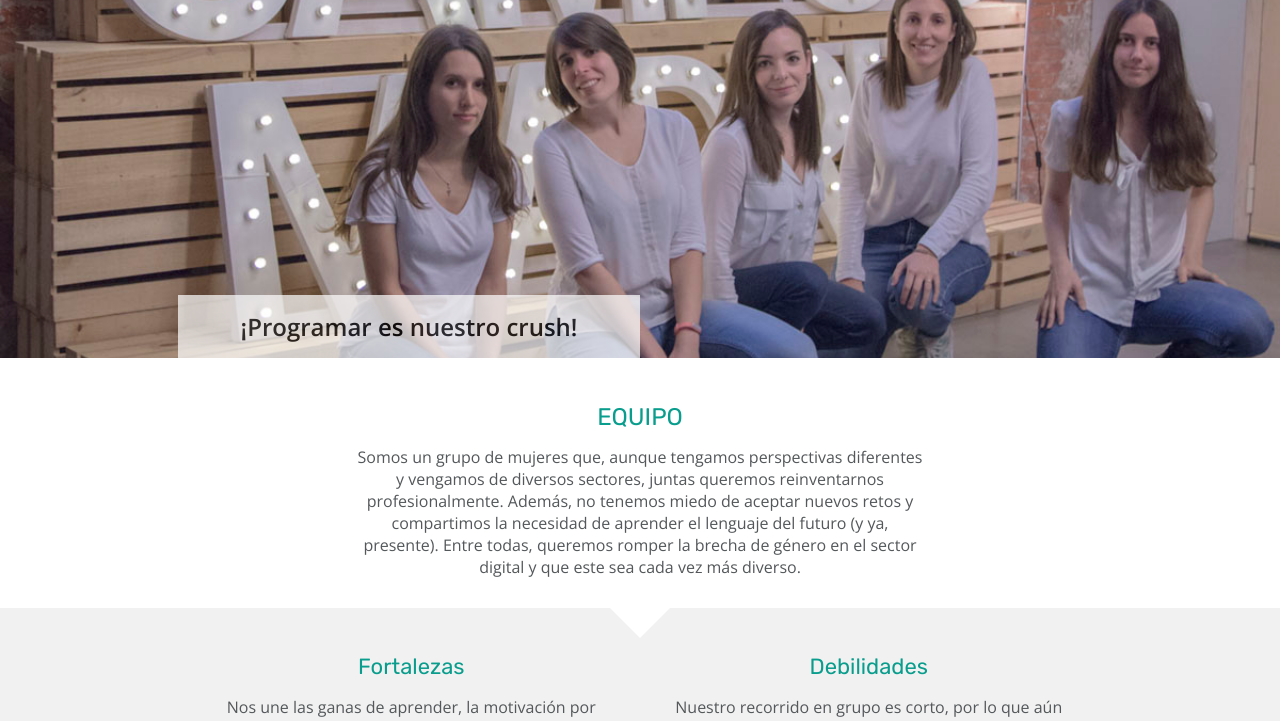
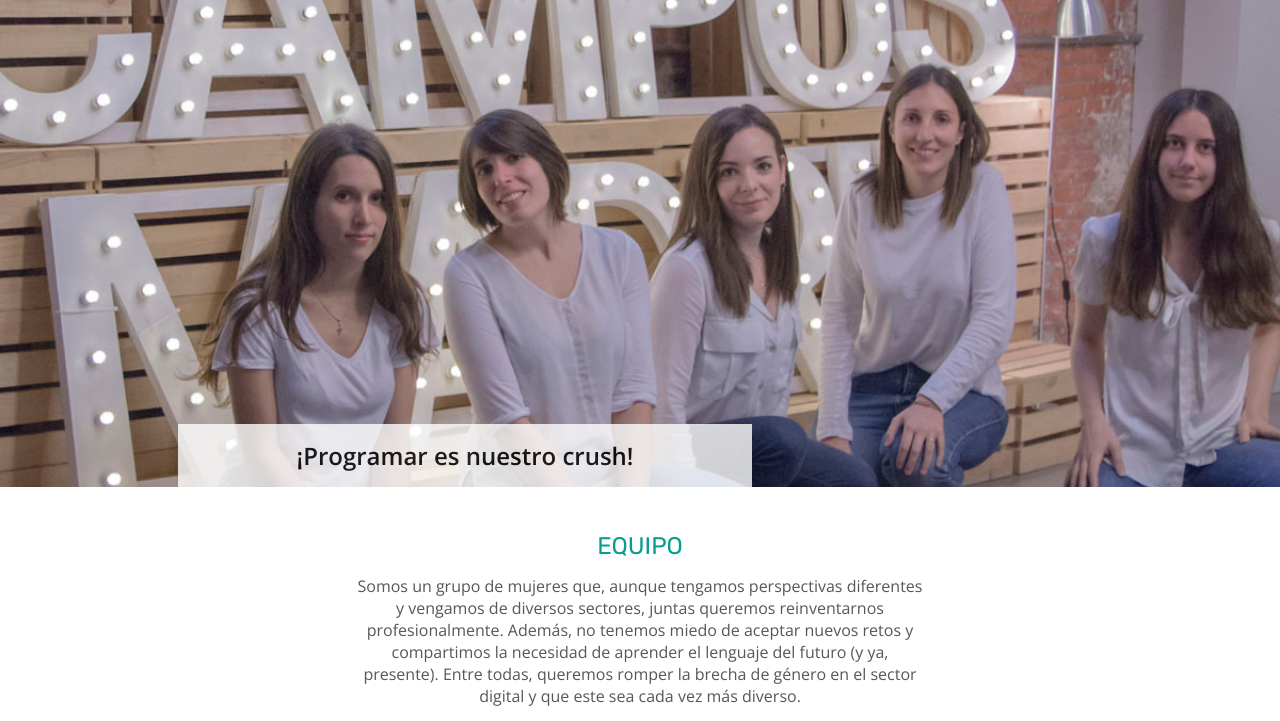
Before and after one commit to esterlegaz/e-s1-codecrushers, a website: page docs/index.html in a window 1280 px wide. Shown: the part 63-784 px from the top of the page. Drawn offline with nearby package versions, Linux system fonts and the light colour scheme; files that its build step writes are made by us from their sources.

Commit message:
fix hero

```diff
--- a/_src/assets/scss/components/_hero.scss
+++ b/_src/assets/scss/components/_hero.scss
@@ -67,7 +67,7 @@
 
     .hero-claim {
         background: url('../images/hero_home-desktop.jpg') center no-repeat $colorwhite;
-        background-size: 100%;
+        height: 550px;
     }
 
     .hero-claim-contact {
@@ -79,10 +79,10 @@
     }
 
     .claim {
-        opacity: 0.7;
+        opacity: 0.8;
         padding: 15px 30px;
         margin: 0px;
-        width: 50%; /*width unknown*/
+        width: 574px;
         bottom: 0px;
         align-items: flex-start;
     }
--- a/_src/assets/scss/pages/_contact.scss
+++ b/_src/assets/scss/pages/_contact.scss
@@ -103,10 +103,11 @@ b {
         width: 442px;
     }
 
-    .hero-claim{
-        background: url('../images/hero_home-tablet.jpg') center no-repeat $colorwhite;
+    .hero-claim {
+        background: url('../images/hero_home-tablet.jpg') center top no-repeat $colorwhite;
         background-size: 100%;
     }
+
     .form-area {
         margin: 0 auto;
         width: 442px;
@@ -136,9 +137,10 @@ b {
     }
 
     .hero-claim {
-        background: url('../images/hero_contact-desktop.jpg') center no-repeat $colorwhite;
+        background: url('../images/hero_home-desktop.jpg') center top no-repeat $colorwhite;
         background-size: 100%;
     }
+
     .form-area {
         margin: 0 auto;
         width: 601px;
```
